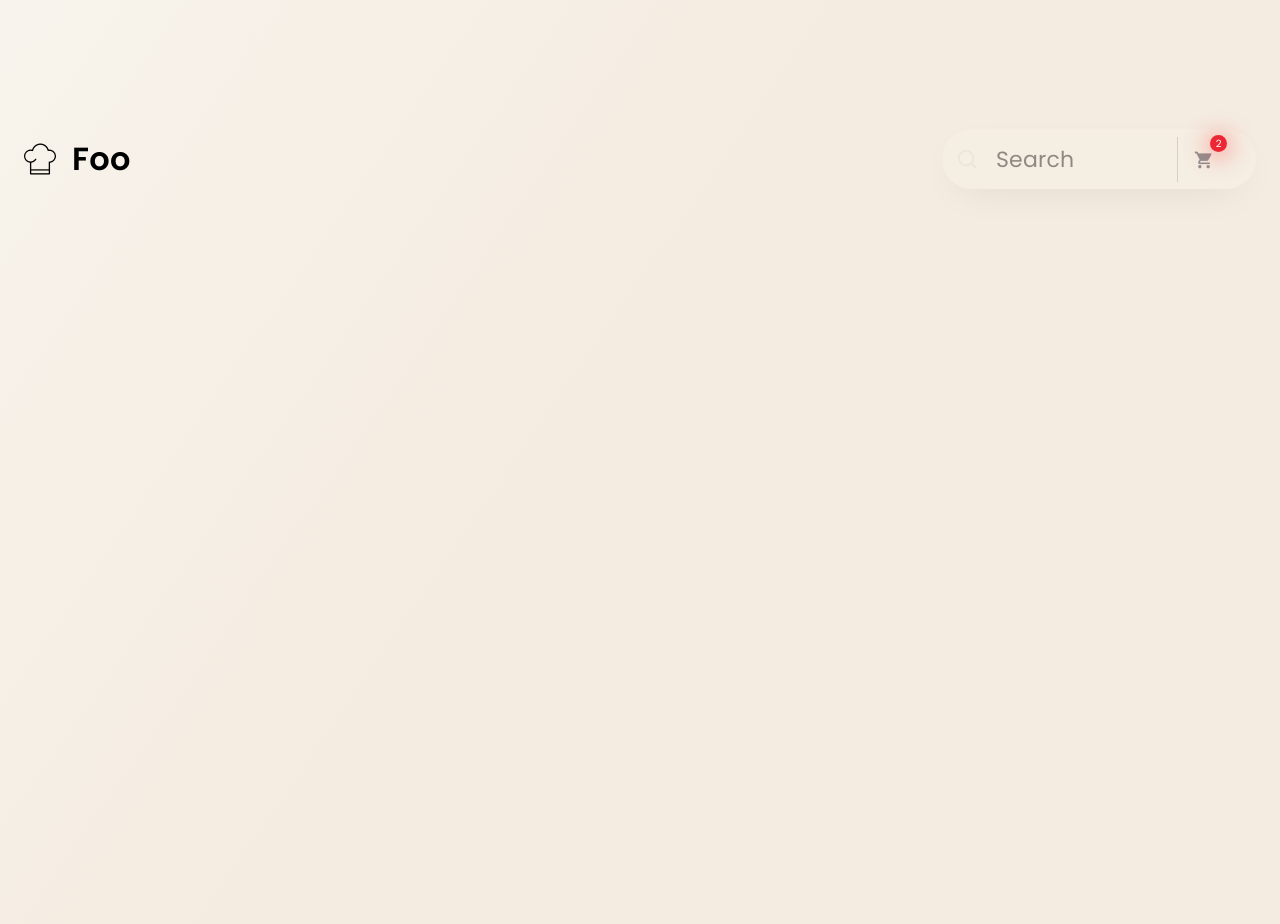
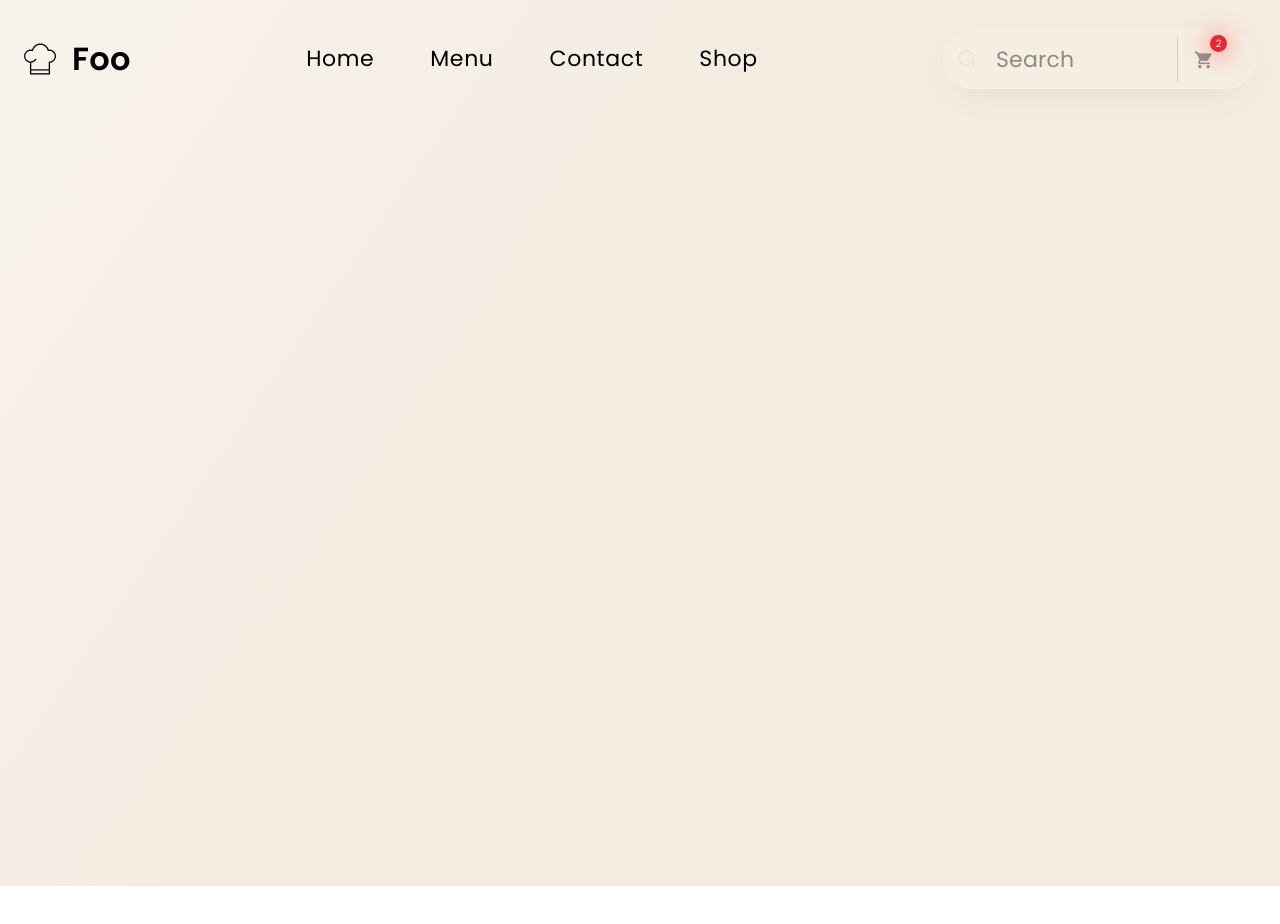
Before and after one commit to Muhammed-Halid-Gamze/React--Projects, a React (Create React App) app in the folder food-delivery-project/food-delivery-page/: page / in a window 1280 px wide. Shown: the top 924 px of the page. After the commit the page ends 886 px from the top, so only its background shows below. Built offline with nearby package versions, Linux system fonts and the light colour scheme.

Commit message:
navbar section finished

```diff
--- a/food-delivery-project/food-delivery-page/src/App.css
+++ b/food-delivery-project/food-delivery-page/src/App.css
@@ -3,4 +3,5 @@
   justify-content: center;
   min-height: 100vh;
   display: flex;
+  align-items:center;
 }
--- a/food-delivery-project/food-delivery-page/src/components/Header/Navbar/Navbar.js
+++ b/food-delivery-project/food-delivery-page/src/components/Header/Navbar/Navbar.js
@@ -5,6 +5,7 @@ import Toolbar from "@mui/material/Toolbar";
 import Typography from "@mui/material/Typography";
 import { styled, alpha } from '@mui/material/styles';
 import InputBase from '@mui/material/InputBase';
+import Button from '@mui/material/Button';
 
 // import ShoppingCartIcon from '@mui/icons-material/ShoppingCart';
 
@@ -13,6 +14,8 @@ import vector from "../../../assets/Vector.png";
 import line from "../../../assets/Line 1.png";
 import shoppingCart from "../../../assets/Shopping cart.png";
 import { display, height } from "@mui/system";
+
+const pages = ['Home', 'Menu', 'Contact', 'Shop'];
 
 const Search = styled('div')(({ theme }) => ({
   position: 'relative',
@@ -108,6 +111,42 @@ export default function Navbar() {
           >
             Foo
           </Typography>
+          <Box
+          sx={{
+            flexGrow: 1,
+            display: { xs: 'none', md: 'flex' },
+
+             }}>
+            {pages.map((page) => (
+              <Button
+
+                sx={{
+                   my: 2,
+                   color: 'black',
+                   display: 'block',
+                   fontFamily:'Poppins',
+                   fontStyle:'normal',
+                   fontWeight:'400',
+                   fontSize:'22px',
+                   lineHeight:'94.8%',
+                   textTransform:'none',
+                   padding:'0 28px',
+                   "&:hover":{
+                     background:'none'
+                   }
+
+
+
+
+
+
+
+                  }}
+              >
+                {page}
+              </Button>
+            ))}
+          </Box>
           <Search
             sx={{
               display:'flex',
--- a/food-delivery-project/food-delivery-page/src/components/Header/Style.css
+++ b/food-delivery-project/food-delivery-page/src/components/Header/Style.css
@@ -3,7 +3,8 @@
     border-radius: 24px;
     width: 1511px;
     height: 886px;
-    padding-top: 100PX;
+    /* background-color: aqua; */
+    /* padding-top: 100px; */
     /* align-items: center; */
 
 }
```
